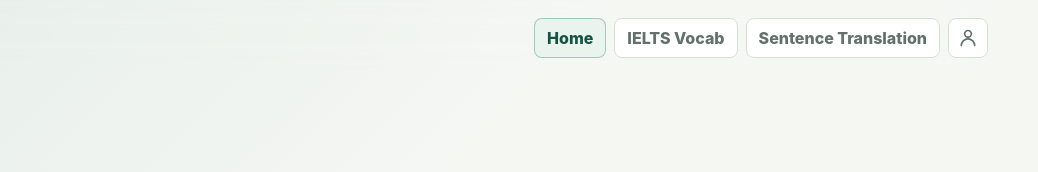
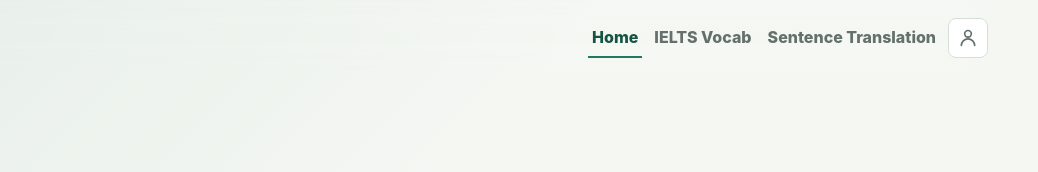
Before and after one commit to YZakizon/ielts, a website: page index.html in a window 1280 px wide. Shown: the top 172 px of the page, 242-1280 px from the left. Drawn offline with Linux system fonts and the light colour scheme; no server answers.

Commit message:
Polish header links

```diff
--- a/docker-compose.yml
+++ b/docker-compose.yml
@@ -49,6 +49,7 @@ services:
         condition: service_healthy
     labels:
       - "traefik.enable=true"
+      - "traefik.environment=dev"
       - "traefik.http.routers.ielts.rule=Host(`ielts.localhost`)"
       - "traefik.http.routers.ielts.entrypoints=web"
       - "traefik.http.services.ielts.loadbalancer.server.port=8080"
--- a/styles.css
+++ b/styles.css
@@ -373,9 +373,7 @@ textarea {
 }
 
 .nav-button:hover,
-.nav-button.active,
-.nav-link:hover,
-.nav-link.active {
+.nav-button.active {
   border-color: rgba(31, 122, 99, 0.35);
   background: #e9f4ef;
   color: var(--accent-dark);
@@ -385,13 +383,21 @@ textarea {
   display: inline-flex;
   min-height: 40px;
   align-items: center;
-  padding: 0 12px;
-  border: 1px solid var(--line);
-  border-radius: 8px;
-  background: var(--panel);
+  padding: 0 4px;
+  border: 0;
+  border-bottom: 2px solid transparent;
+  border-radius: 0;
+  background: transparent;
   color: var(--muted);
   font-weight: 800;
   text-decoration: none;
+}
+
+.nav-link:hover,
+.nav-link.active {
+  border-bottom-color: var(--accent);
+  background: transparent;
+  color: var(--accent-dark);
 }
 
 .eyebrow {
```
